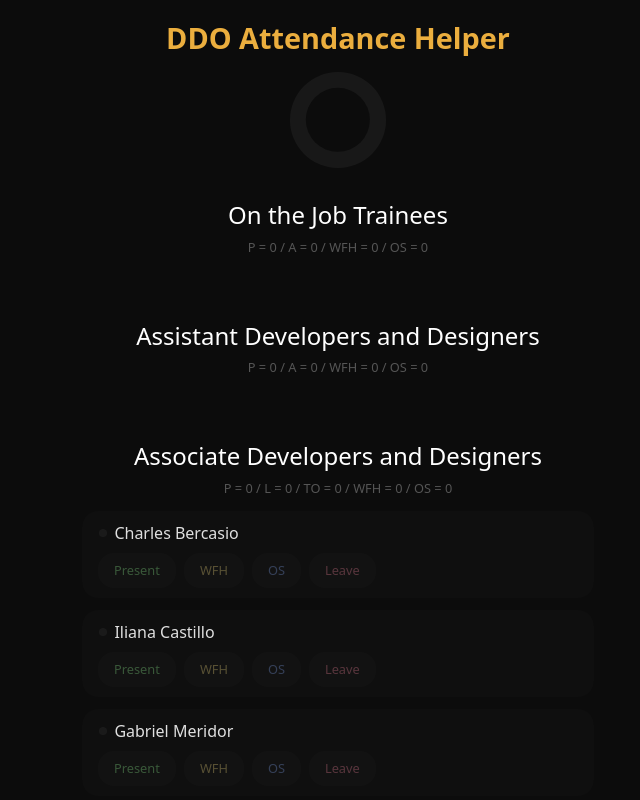
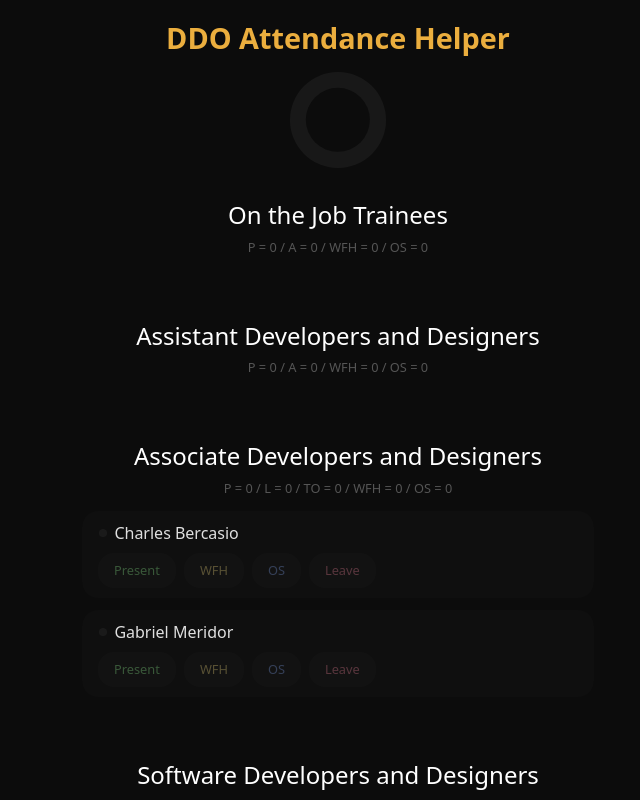
Before and after one commit to GabrielA2K/a2k-attendance, a React (Vite) app: page / in a window 1280 px wide. Shown: the top 800 px of the page, without its empty margins (302-942 px from the left). Built offline with nearby package versions, Linux system fonts and the light colour scheme.

Commit message:
updated staff list

```diff
--- a/src/staffs.js
+++ b/src/staffs.js
@@ -10,7 +10,6 @@ export const staffs = {
     ],
     associateDevelopers: [
       { name: "Charles Bercasio", status: "", timeIn: "", reason: "", leaveType: "" },
-      { name: "Iliana Castillo", status: "", timeIn: "", reason: "", leaveType: "" },
       { name: "Gabriel Meridor", status: "", timeIn: "", reason: "", leaveType: "" },
     ],
     softwareDevelopersDesigners: [
@@ -40,6 +39,6 @@ export const staffs = {
     ],
     others: [],
     dataVersion: [
-      { version: "1.0.24", name: "", status: "Left", timeIn: "", reason: "", leaveType: "" }
+      { version: "1.0.25", name: "", status: "Left", timeIn: "", reason: "", leaveType: "" }
     ]
 };
```
